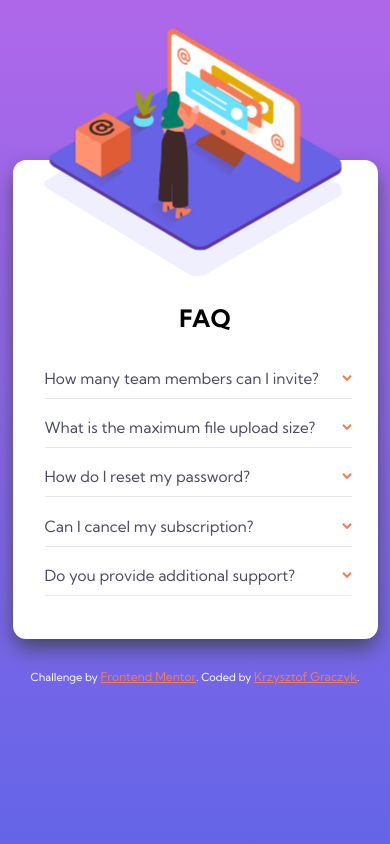
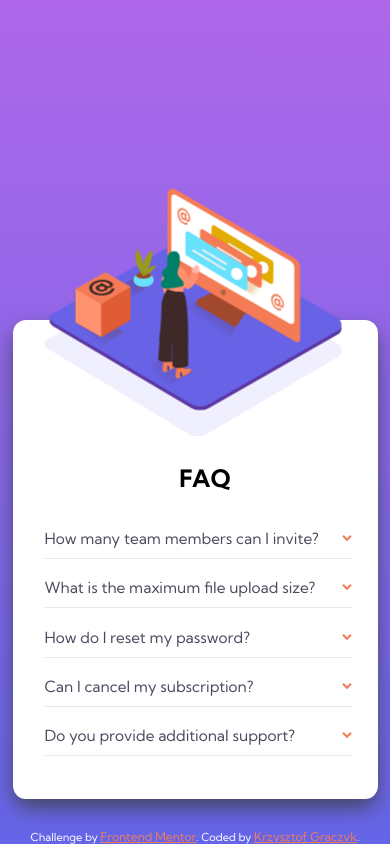
Before and after one commit to Magic-Cookiee/faq-accordion-card-main, a plain HTML site: page index.html in a window 390 px wide. Drawn offline with Linux system fonts and the light colour scheme.

Commit message:
Update styles.css

```diff
--- a/styles.css
+++ b/styles.css
@@ -162,6 +162,10 @@ hr {
 }
 
 @media (max-width: 600px) {
+    .contrainer {
+        justify-content: end;
+    }
+
     .card-header-illustration-box-desktop {
         display: none;
     }
```
